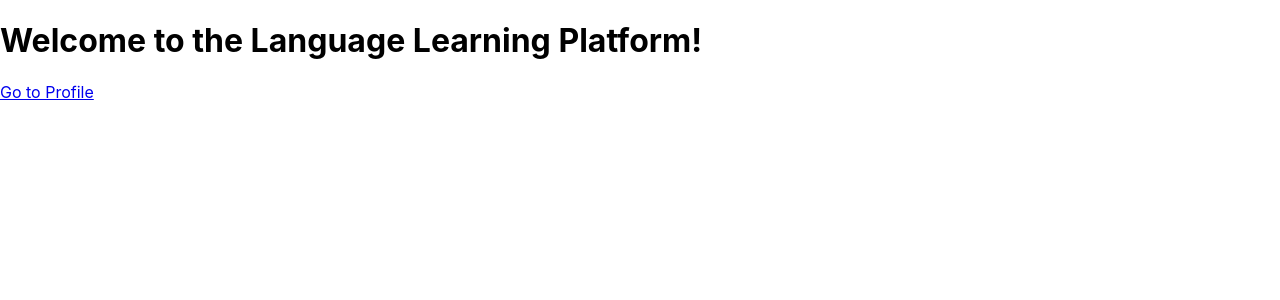
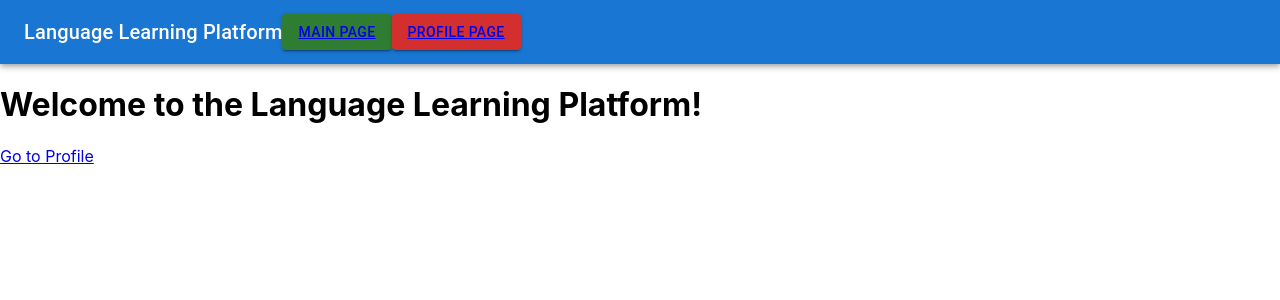
Before and after one commit to efecantepe/LanguageLearning, a React (Create React App) app in the folder learning-language/: page / in a window 1280 px wide. Shown: the top 300 px of the page. Built offline with nearby package versions, Linux system fonts and the light colour scheme.

Commit message:
Navigation

```diff
--- a/learning-language/src/Home.js
+++ b/learning-language/src/Home.js
@@ -1,10 +1,11 @@
-// For example, in the Home component, you can add a link to the profile page:
 import React from 'react';
 import { Link } from 'react-router-dom';
+import NavigationBar from './NavigationBar';
 
 const Home = () => {
   return (
     <div>
+      <NavigationBar />
       <h1>Welcome to the Language Learning Platform!</h1>
       <Link to="/profile">Go to Profile</Link>
     </div>
--- /dev/null
+++ b/learning-language/src/NavigationBar.js
@@ -0,0 +1,41 @@
+import React from 'react';
+import { Link } from 'react-router-dom';
+import { styled } from '@mui/system';
+import { AppBar, Toolbar, Typography, Button } from '@mui/material';
+
+const useStyles = styled((theme) => ({
+  title: {
+    flexGrow: 1,
+  },
+  link: {
+    textDecoration: 'none',
+    color: 'inherit',
+    marginRight: theme.spacing(2),
+  },
+}));
+
+const NavigationBar = () => {
+  const classes = useStyles();
+
+  return (
+    <AppBar position="static">
+      <Toolbar>
+        <Typography variant="h6" className={classes.title}>
+          Language Learning Platform
+        </Typography>
+        <Button variant="contained" color="success">
+          <Link to="/" className={classes.link}>
+            Main Page
+          </Link>
+        </Button>
+        <Button variant="contained" color="error">
+          <Link to="/profile" className={classes.link}>
+            Profile Page
+          </Link>
+        </Button>
+      </Toolbar>
+    </AppBar>
+  );
+};
+
+export default NavigationBar;
--- a/learning-language/src/ProfilePage.js
+++ b/learning-language/src/ProfilePage.js
@@ -3,6 +3,7 @@ import { deepOrange } from '@mui/material/colors';
 import React from 'react';
 import { styled } from '@mui/system';
 import { Grid, Paper, Typography, TextField,Stack,Button } from '@mui/material';
+import NavigationBar from './NavigationBar';
 
 const useStyles = styled((theme) => ({
   root: {
@@ -80,6 +81,7 @@ const ProfilePage = () => {
 
   return (
     <div className={classes.root}>
+        <NavigationBar />
       <Typography variant="h4">User Profile</Typography>
       <Grid container spacing={3}>
         <Grid item xs={12} sm={6}>
```
